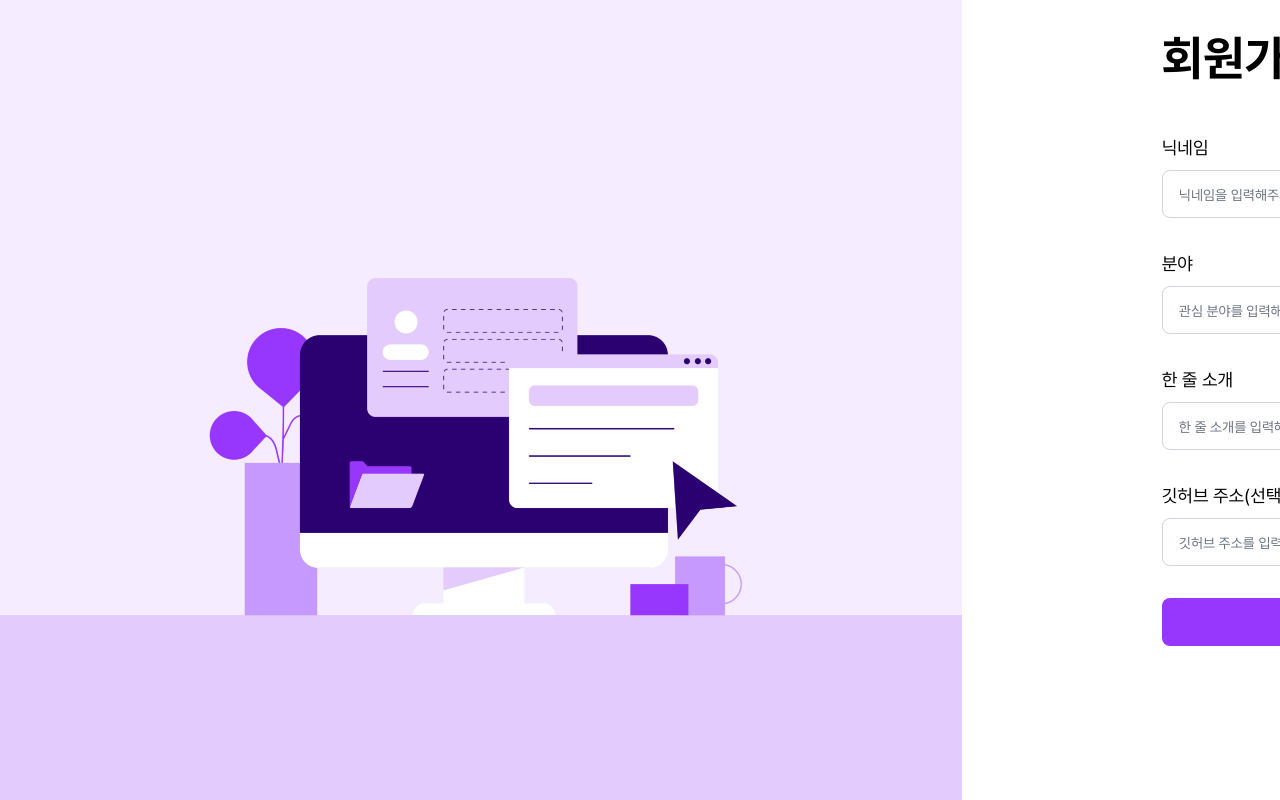
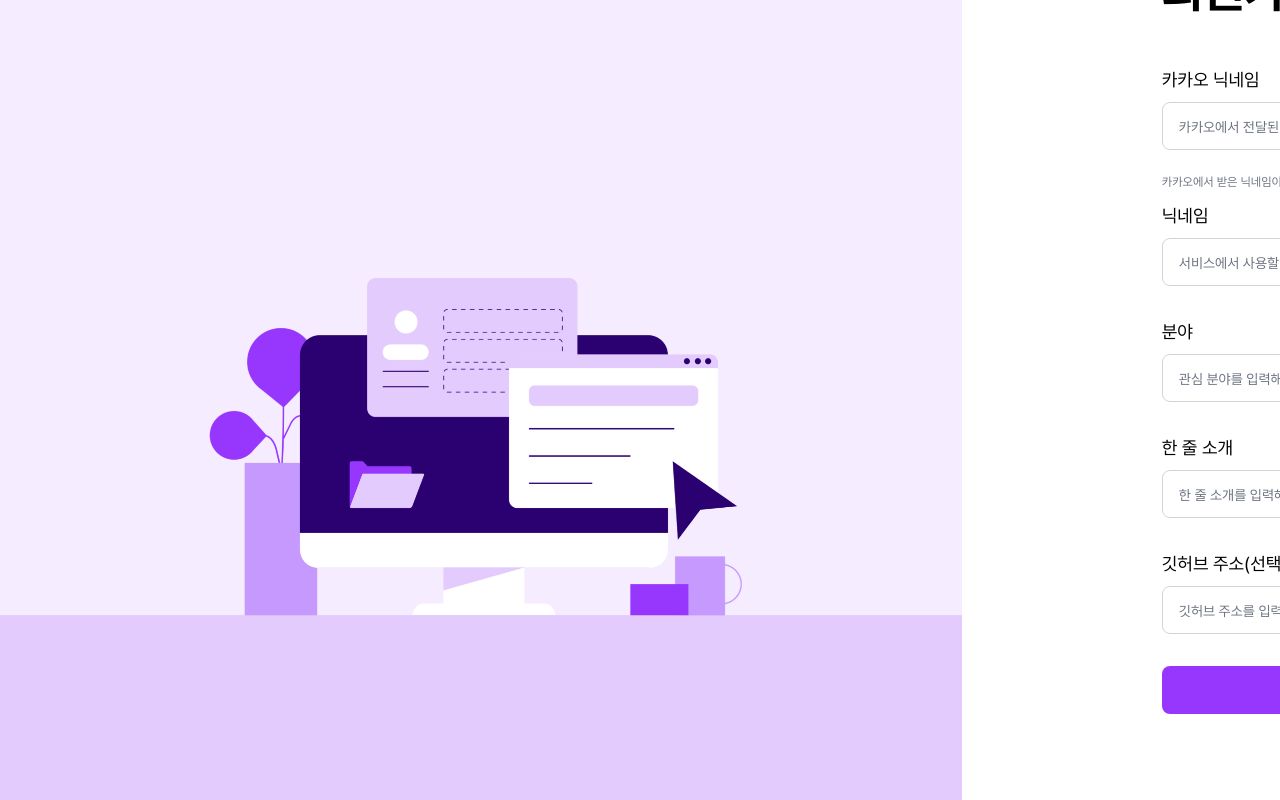
Before and after one commit to IT-Cotato/11th-TroubleLog-FE, a React (Vite) app: page /signup/oauth in a window 1280 px wide. Built offline with nearby package versions, Linux system fonts and the light colour scheme; no server answers.

Commit message:
feat: 카카오 회원가입 닉네임 입력 로직 수정

```diff
--- a/src/models/auth.model.ts
+++ b/src/models/auth.model.ts
@@ -66,6 +66,7 @@ export interface EmailCheckResponse {
 
 export interface OauthRegisterRequest {
   userId: number;
+  kakaoNickname: string;
   nickname: string;
   field: string;
   bio: string;
--- a/src/pages/Login/SignPageOauth.tsx
+++ b/src/pages/Login/SignPageOauth.tsx
@@ -9,11 +9,19 @@ import { PATH } from "@/constants/paths";
 const SignPageOauth = () => {
   const navigate = useNavigate();
   const location = useLocation() as any;
+
+  // location.state에서 넘어온 값 (카카오 인증 직후)
   const stateUserId = location?.state?.userId as number | undefined;
-  const stateNickname = location?.state?.nickname as string | undefined;
+  const stateKakaoNickname = location?.state?.nickname as string | undefined;
 
+  // 카카오 원본 정보 (읽기 전용)
   const [userId, setUserId] = useState<number | null>(stateUserId ?? null);
-  const [nickname, setNickname] = useState(stateNickname ?? "");
+  const [kakaoNickname, setKakaoNickname] = useState<string>(
+    stateKakaoNickname ?? ""
+  );
+
+  // 사용자 입력용
+  const [nickname, setNickname] = useState<string>(""); // 서비스에서 사용할 닉네임
   const [field, setField] = useState("");
   const [bio, setBio] = useState("");
   const [githubad, setGithubad] = useState("");
@@ -26,18 +34,25 @@ const SignPageOauth = () => {
 
   // 새로고침 폴백
   useEffect(() => {
-    if (userId != null && nickname) return;
+    if (userId != null && kakaoNickname) return;
     try {
       const raw = sessionStorage.getItem("oauth_payload");
       if (raw) {
         const p = JSON.parse(raw) as { userId?: number; nickname?: string };
         if (p?.userId && !userId) setUserId(p.userId);
-        if (p?.nickname && !nickname) setNickname(p.nickname);
+        if (p?.nickname && !kakaoNickname) setKakaoNickname(p.nickname);
       }
     } catch (err) {
       console.debug("oauth_payload parse failed:", err);
     }
-  }, [userId, nickname]);
+  }, [userId, kakaoNickname]);
+
+  // UX: 사용자 입력 닉네임이 비어있다면, 카카오 닉네임을 기본값으로 채워줌
+  useEffect(() => {
+    if (!nickname && kakaoNickname) {
+      setNickname(kakaoNickname);
+    }
+  }, [kakaoNickname, nickname]);
 
   const validateForm = () => {
     let valid = true;
@@ -76,6 +91,7 @@ const SignPageOauth = () => {
     try {
       const payload: OauthRegisterRequest = {
         userId: userId!, // 카카오로 받은 ID
+        kakaoNickname: kakaoNickname.trim(),
         nickname: nickname.trim(),
         field: field.trim(),
         bio: bio.trim(),
@@ -139,15 +155,31 @@ const SignPageOauth = () => {
             className="flex flex-col items-start w-full"
           >
             <div className="flex flex-col items-start w-full">
+              {/* 카카오 닉네임 */}
+              <Input
+                label="카카오 닉네임"
+                type="text"
+                value={kakaoNickname}
+                onChange={() => {}}
+                placeholder="카카오에서 전달된 닉네임"
+                error={""}
+                name="kakaoNickname"
+              />
+              <p className="text-xs text-gray-500 -mt-2 mb-3">
+                카카오에서 받은 닉네임이며, 계정 식별을 위해 그대로 저장됩니다.
+              </p>
+
+              {/* 서비스에서 사용할 닉네임 (사용자 입력) */}
               <Input
                 label="닉네임"
                 type="text"
                 value={nickname}
                 onChange={(e) => setNickname(e.target.value)}
-                placeholder="닉네임을 입력해주세요."
+                placeholder="서비스에서 사용할 닉네임을 입력해주세요."
                 error={nicknameError}
                 name="nickname"
               />
+
               <Input
                 label="분야"
                 type="text"
@@ -180,7 +212,7 @@ const SignPageOauth = () => {
             <div className="flex flex-col items-start gap-4 w-full">
               <button
                 type="submit"
-                className="w-full h-12 bg-[#9737fd] rounded-lg flex justify-center items-center"
+                className="w-full h-12 bg-[#9737fd] rounded-lg flex justify-center items-center disabled:opacity-60"
                 disabled={submitting}
               >
                 <span className="text-white text-[20px] font-semibold font-pretendard">
```
